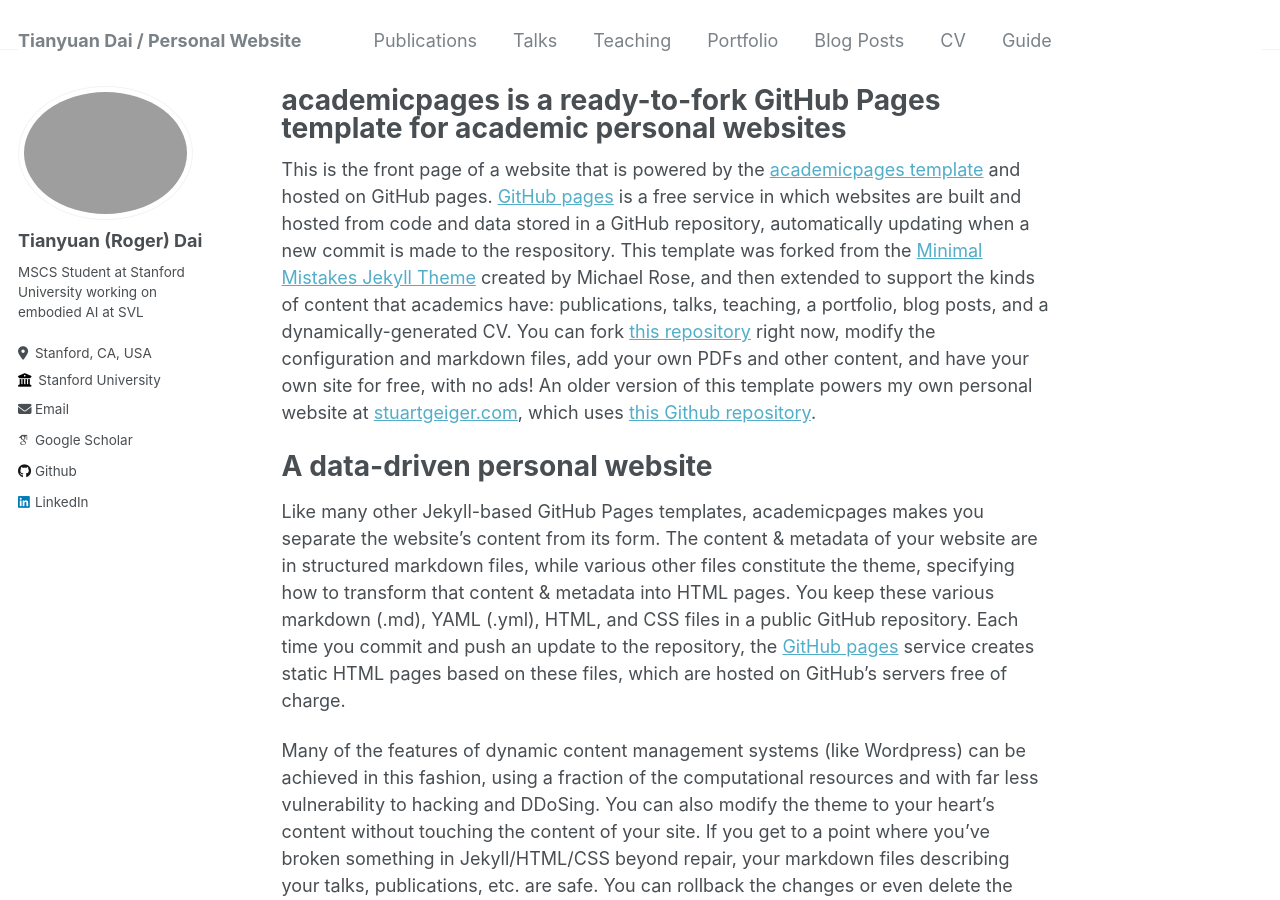
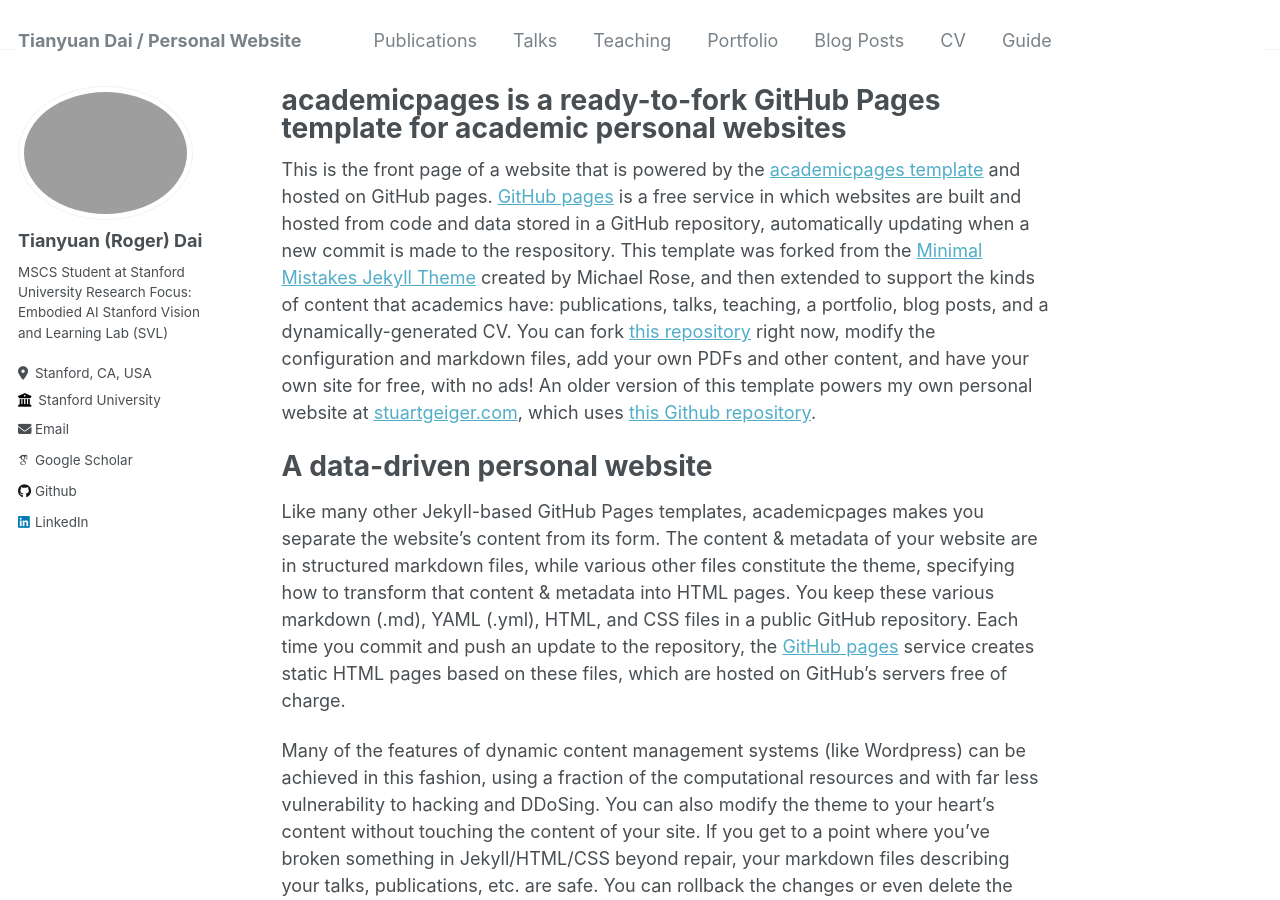
Before and after one commit to RogerDAI1217/RogerDai.github.io, a Jekyll site: the page built from _pages/about.md, in a window 1280 px wide and 900 px high. Built offline with Jekyll 4.4.1, drawn with Linux system fonts in a browser that asks for light colours; some web fonts are replaced.

Commit message:
Update _config.yml

```diff
--- a/_config.yml
+++ b/_config.yml
@@ -24,7 +24,10 @@ author:
   avatar           : "profile.png"
   name             : "Tianyuan (Roger) Dai"
   pronouns         : # example: "she/her"
-  bio              : "MSCS Student at Stanford University working on embodied AI at SVL"
+  bio              : |
+                      MSCS Student at Stanford University
+                      Research Focus: Embodied AI
+                      Stanford Vision and Learning Lab (SVL)
   location         : "Stanford, CA, USA"
   employer         : "Stanford University"
   uri              : # URL
```
